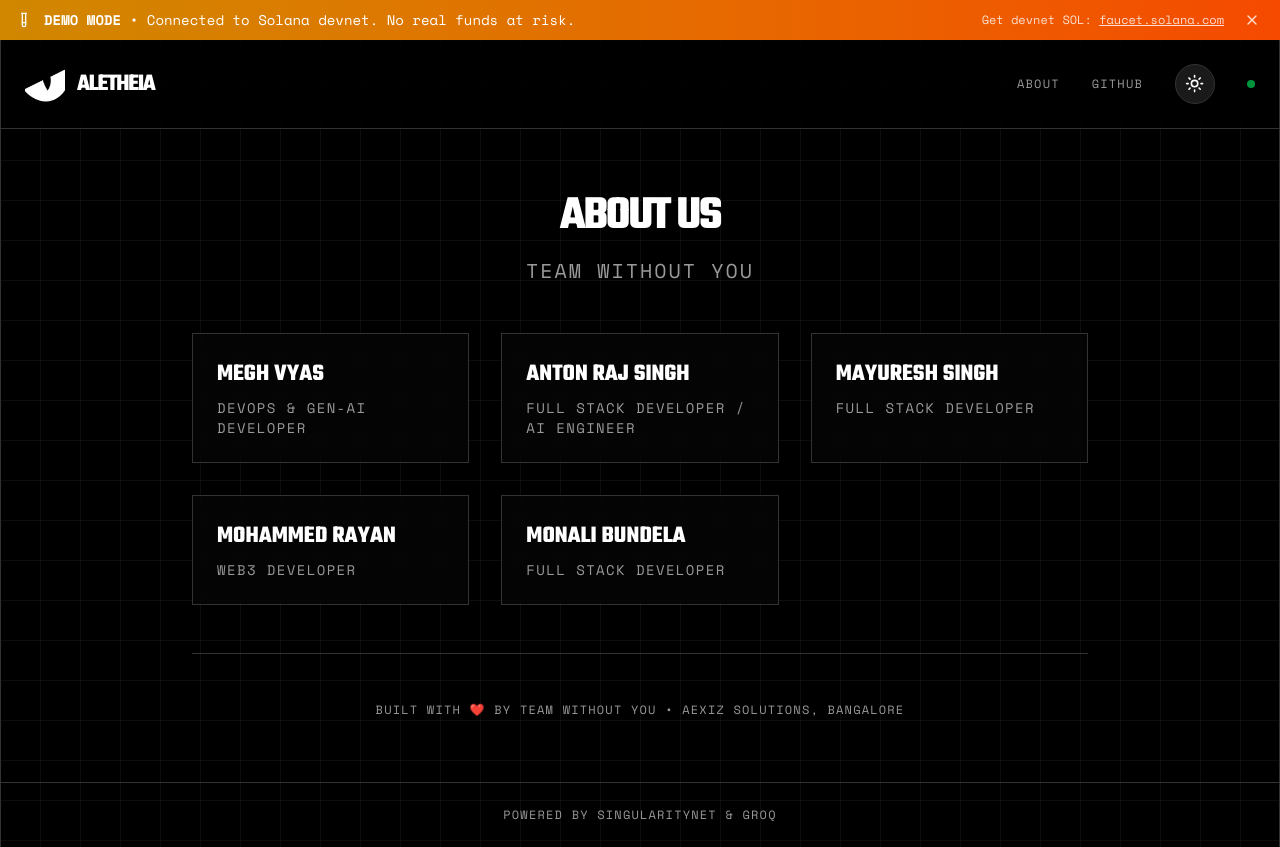
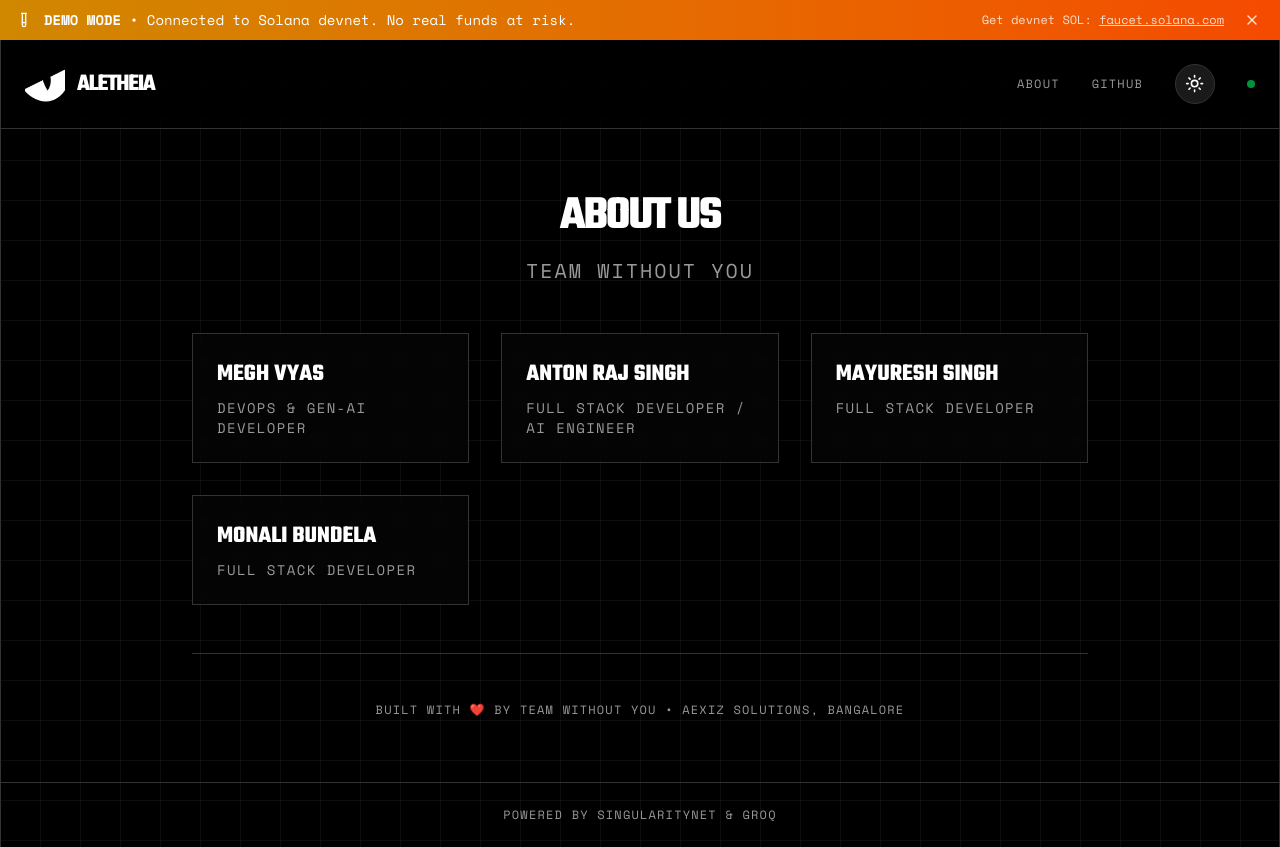
Before and after one commit to MeghVyas3132/Aletheia, a Next.js app in the folder frontend/: page /about in a window 1280 px wide. Built offline with nearby package versions, Linux system fonts and the light colour scheme.

Commit message:
update about page

```diff
--- a/frontend/app/about/page.tsx
+++ b/frontend/app/about/page.tsx
@@ -55,14 +55,6 @@ export default function About() {
                                 </div>
                             </div>
 
-                            {/* Mohhemad Rayan */}
-                            <div className="space-y-4 p-6 border border-border bg-card/50 backdrop-blur-sm hover:border-primary/50 transition-colors">
-                                <div>
-                                    <h2 className="text-2xl font-bold font-display uppercase mb-2">Mohammed Rayan</h2>
-                                    <p className="text-sm text-muted-foreground font-mono uppercase tracking-widest">Web3 Developer</p>
-                                </div>
-                            </div>
-
                             {/* Monali Bundela */}
                             <div className="space-y-4 p-6 border border-border bg-card/50 backdrop-blur-sm hover:border-primary/50 transition-colors">
                                 <div>
```
Also changed, not shown: 1 other file (tests, documents, lock files or other folders).
